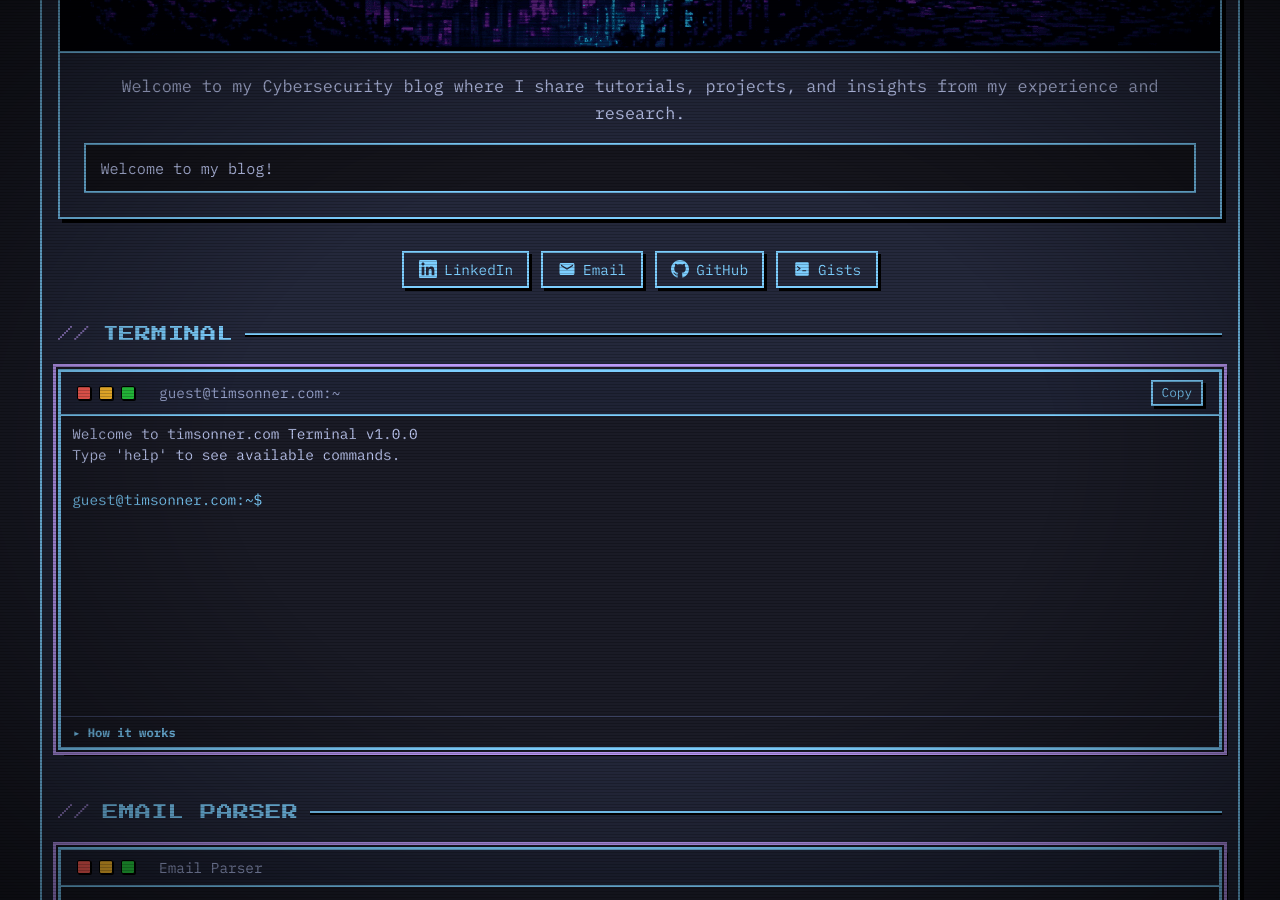
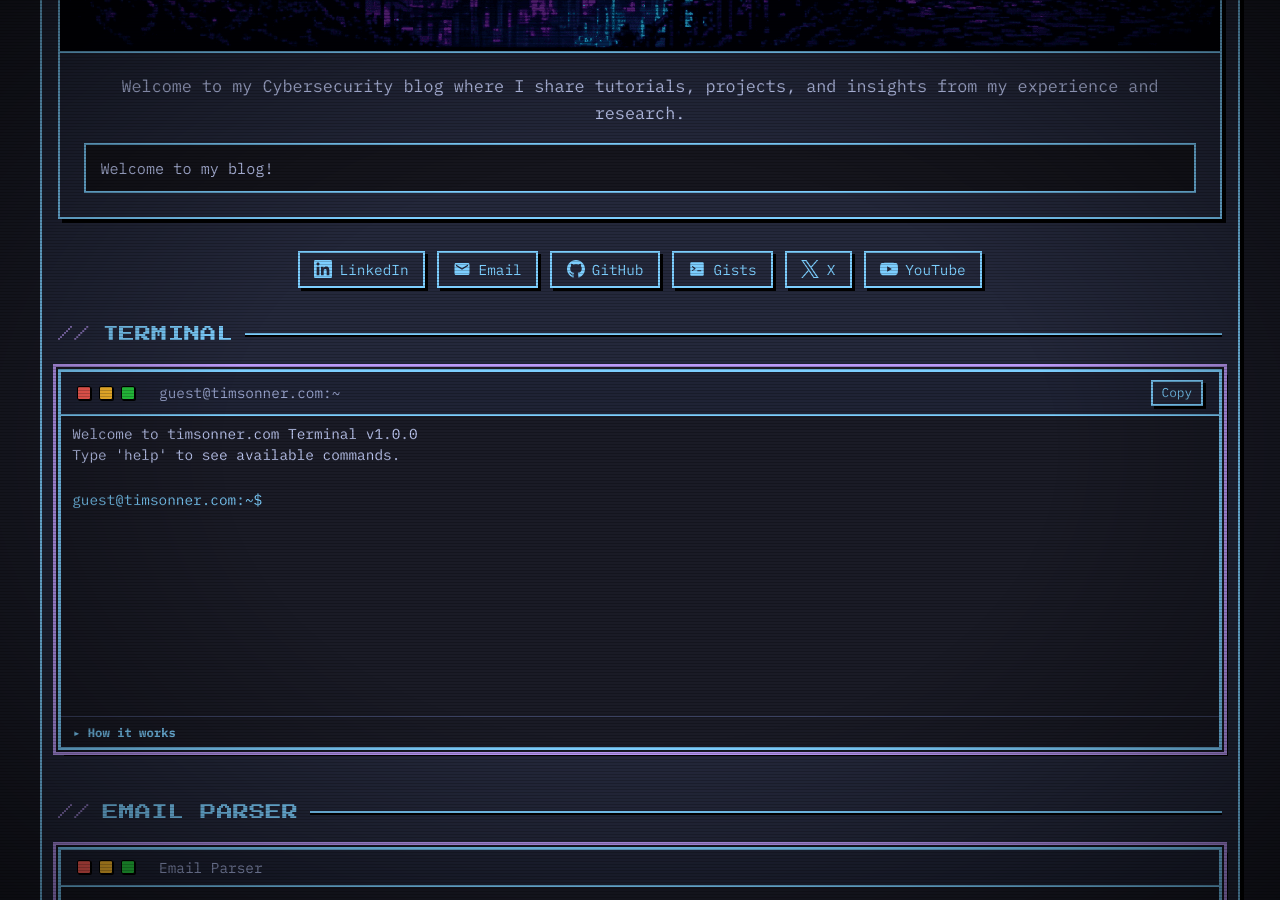
Before and after one commit to timsonner/timsonner.github.io, a Jekyll site: the page built from index.html, in a window 1280 px wide and 900 px high, scrolled down 710 px. Built offline with Jekyll 4.4.1, drawn with Linux system fonts in a browser that asks for light colours.

Commit message:
Add X and YouTube social links (#20)

```diff
--- a/_includes/social.html
+++ b/_includes/social.html
@@ -11,6 +11,18 @@
     </svg>
     <span class="username">timsonner</span>
   </a></li>
+  <li><a href="https://x.com/timsonner" target="_blank" rel="noopener noreferrer" title="X">
+    <svg class="svg-icon" width="16" height="16" viewBox="0 0 24 24">
+      <path fill="currentColor" d="M14.234 10.162L22.977 0h-2.072l-7.591 8.824L7.251 0H.258l9.168 13.343L.258 24H2.33l8.016-9.318L16.749 24h6.993zm-2.837 3.299l-.929-1.329L3.076 1.56h3.182l5.965 8.532l.929 1.329l7.754 11.09h-3.182z"/>
+    </svg>
+    <span class="username">timsonner</span>
+  </a></li>
+  <li><a href="https://www.youtube.com/@timsonner" target="_blank" rel="noopener noreferrer" title="YouTube">
+    <svg class="svg-icon" width="16" height="16" viewBox="0 0 24 24">
+      <path fill="currentColor" d="M23.498 6.186a3.016 3.016 0 0 0-2.122-2.136C19.505 3.545 12 3.545 12 3.545s-7.505 0-9.377.505A3.017 3.017 0 0 0 .502 6.186C0 8.07 0 12 0 12s0 3.93.502 5.814a3.016 3.016 0 0 0 2.122 2.136c1.871.505 9.376.505 9.376.505s7.505 0 9.377-.505a3.015 3.015 0 0 0 2.122-2.136C24 15.93 24 12 24 12s0-3.93-.502-5.814zM9.545 15.568V8.432L15.818 12l-6.273 3.568z"/>
+    </svg>
+    <span class="username">timsonner</span>
+  </a></li>
   <li><a href="mailto:tim@timsonner.com" title="Email">
     <svg class="svg-icon" width="16" height="16" viewBox="0 0 24 24">
       <path fill="currentColor" d="M20 4H4c-1.1 0-1.99.9-1.99 2L2 18c0 1.1.89 2 2 2h16c1.1 0 2-.9 2-2V6c0-1.1-.9-2-2-2zm0 4l-8 5-8-5V6l8 5 8-5v2z"/>
--- a/index.html
+++ b/index.html
@@ -45,6 +45,18 @@ title: Home
         <path fill="currentColor" d="M4.5 3A1.5 1.5 0 0 0 3 4.5v15A1.5 1.5 0 0 0 4.5 21h15a1.5 1.5 0 0 0 1.5-1.5v-15A1.5 1.5 0 0 0 19.5 3h-15zm2.03 5.28 3.22 2.47a.75.75 0 0 1 0 1.2l-3.22 2.47a.75.75 0 1 1-.9-1.2L8.2 12 5.63 9.48a.75.75 0 1 1 .9-1.2zm5.72 5.97a.75.75 0 0 1 .75-.75h4a.75.75 0 0 1 0 1.5h-4a.75.75 0 0 1-.75-.75z"/>
       </svg>
       <span>Gists</span>
+    </a>
+    <a href="https://x.com/timsonner" target="_blank" rel="noopener noreferrer" class="home-contact-link" title="X">
+      <svg class="home-contact-icon" viewBox="0 0 24 24" width="18" height="18" aria-hidden="true">
+        <path fill="currentColor" d="M14.234 10.162L22.977 0h-2.072l-7.591 8.824L7.251 0H.258l9.168 13.343L.258 24H2.33l8.016-9.318L16.749 24h6.993zm-2.837 3.299l-.929-1.329L3.076 1.56h3.182l5.965 8.532l.929 1.329l7.754 11.09h-3.182z"/>
+      </svg>
+      <span>X</span>
+    </a>
+    <a href="https://www.youtube.com/@timsonner" target="_blank" rel="noopener noreferrer" class="home-contact-link" title="YouTube">
+      <svg class="home-contact-icon" viewBox="0 0 24 24" width="18" height="18" aria-hidden="true">
+        <path fill="currentColor" d="M23.498 6.186a3.016 3.016 0 0 0-2.122-2.136C19.505 3.545 12 3.545 12 3.545s-7.505 0-9.377.505A3.017 3.017 0 0 0 .502 6.186C0 8.07 0 12 0 12s0 3.93.502 5.814a3.016 3.016 0 0 0 2.122 2.136c1.871.505 9.376.505 9.376.505s7.505 0 9.377-.505a3.015 3.015 0 0 0 2.122-2.136C24 15.93 24 12 24 12s0-3.93-.502-5.814zM9.545 15.568V8.432L15.818 12l-6.273 3.568z"/>
+      </svg>
+      <span>YouTube</span>
     </a>
   </nav>
 
```
